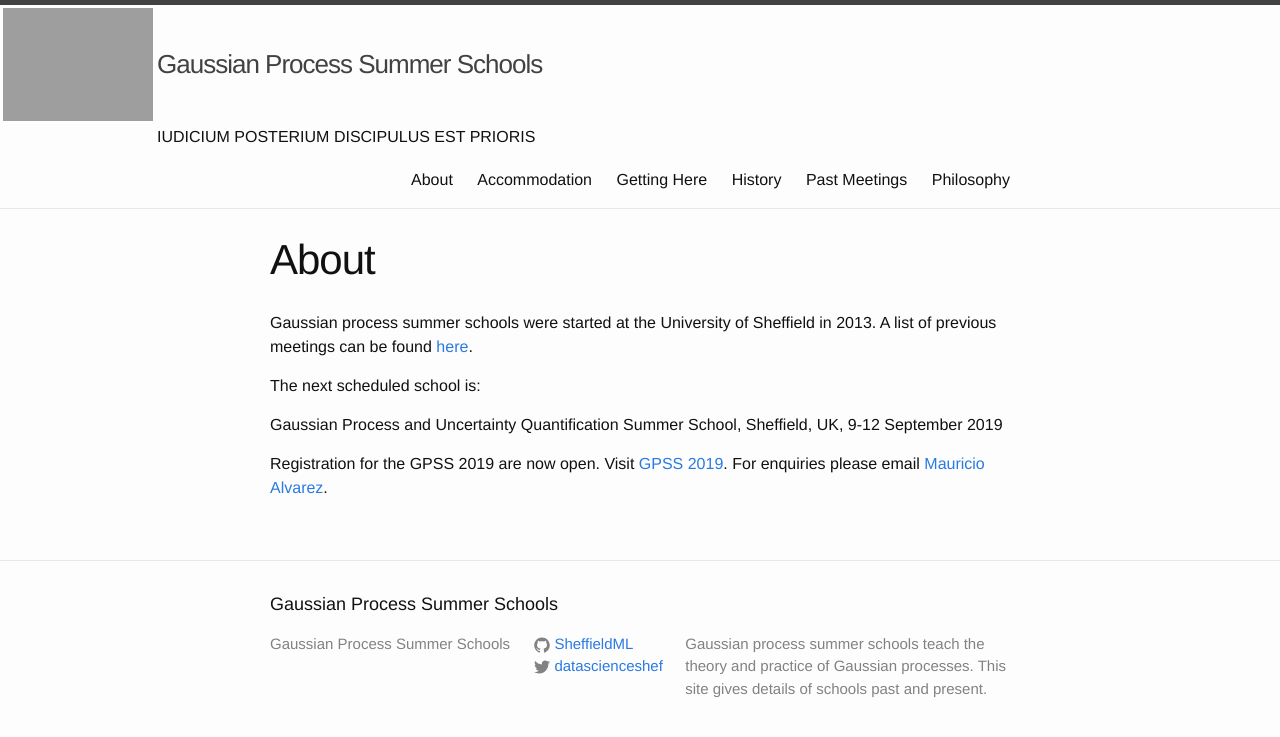
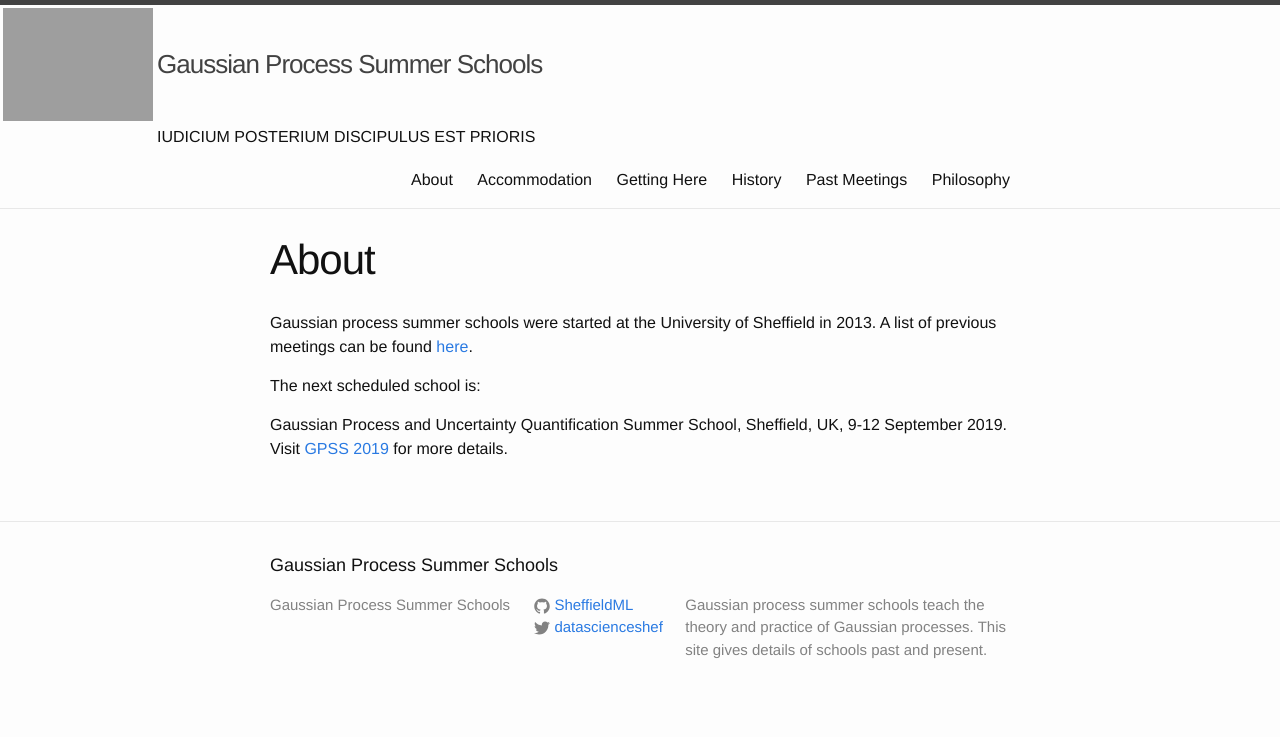
Before and after one commit to gpschool/gpschool.github.io, a Jekyll site: the page built from about.md, in a window 1280 px wide. Shown: the top 737 px of the page. Built offline with Jekyll 4.4.1, drawn with Linux system fonts in a browser that asks for light colours.

Commit message:
minor change to about.md

```diff
--- a/about.md
+++ b/about.md
@@ -9,6 +9,4 @@ Gaussian process summer schools were started at the University of Sheffield in 2
 
 The next scheduled school is:
 
-Gaussian Process and Uncertainty Quantification Summer School, Sheffield, UK, 9-12 September 2019
-
-Registration for the GPSS 2019 are now open. Visit [GPSS 2019](http://gpss.cc/gpss19). For enquiries please email <a href="mailto:mauricio.alvarez@sheffield.ac.uk">Mauricio Alvarez</a>.
+Gaussian Process and Uncertainty Quantification Summer School, Sheffield, UK, 9-12 September 2019. Visit [GPSS 2019](http://gpss.cc/gpss19) for more details.
```
